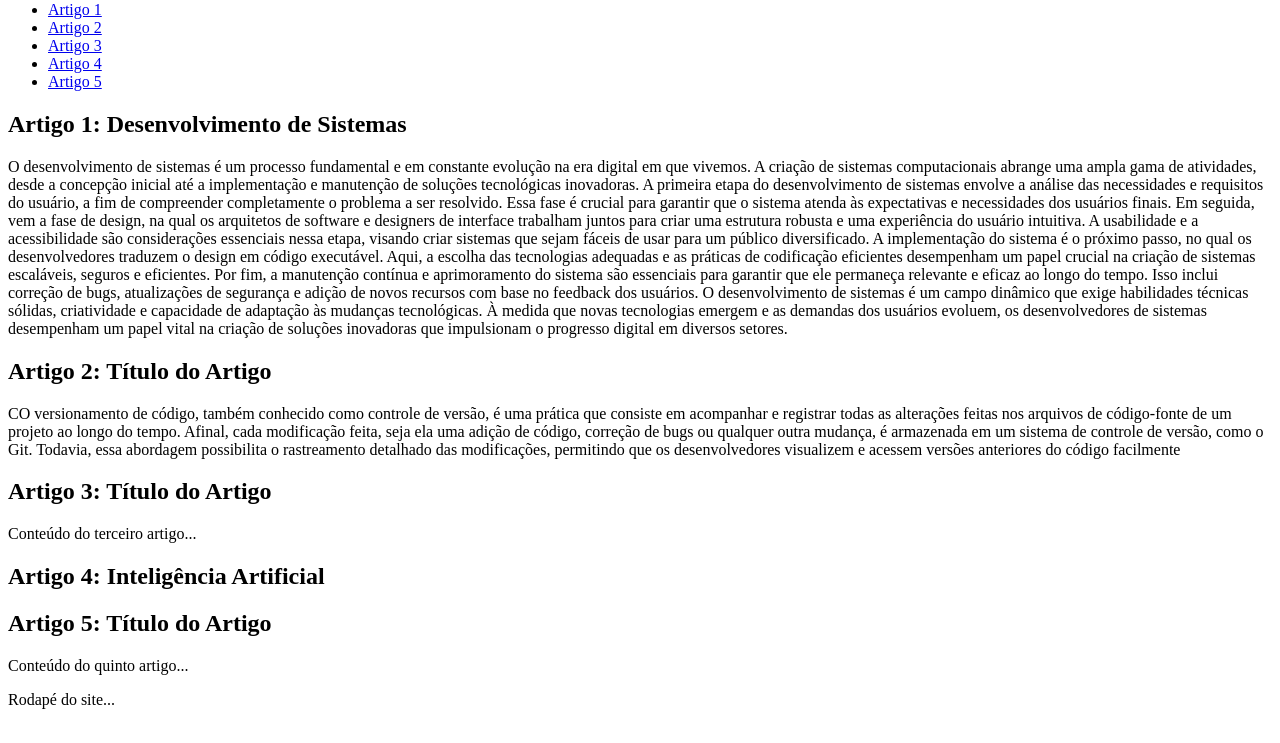
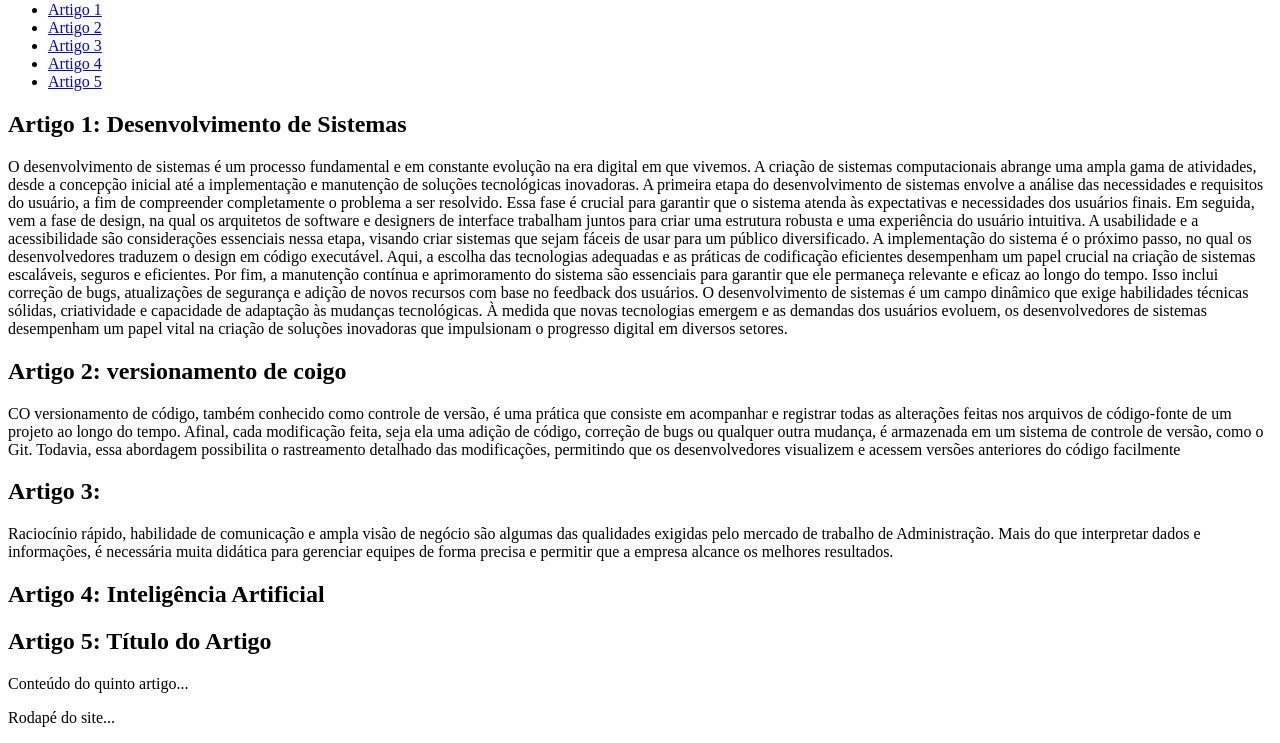
Before and after one commit to Gabrielggb07/repositorio-1, a plain HTML site: page index.html in a window 1280 px wide. Shown: the part 79-822 px from the top of the page. Drawn offline with Linux system fonts and the light colour scheme.

Commit message:
Update index.html

```diff
--- a/index.html
+++ b/index.html
@@ -36,13 +36,13 @@ Por fim, a manutenção contínua e aprimoramento do sistema são essenciais par
 
 O desenvolvimento de sistemas é um campo dinâmico que exige habilidades técnicas sólidas, criatividade e capacidade de adaptação às mudanças tecnológicas. À medida que novas tecnologias emergem e as demandas dos usuários evoluem, os desenvolvedores de sistemas desempenham um papel vital na criação de soluções inovadoras que impulsionam o progresso digital em diversos setores.
         <article id="artigo2">
-            <h2>Artigo 2: Título do Artigo</h2>
+            <h2>Artigo 2: versionamento de coigo</h2>
             <p>CO versionamento de código, também conhecido como controle de versão, é uma prática que consiste em acompanhar e registrar todas as alterações feitas nos arquivos de código-fonte de um projeto ao longo do tempo. Afinal, cada modificação feita, seja ela uma adição de código, correção de bugs ou qualquer outra mudança, é armazenada em um sistema de controle de versão, como o Git. Todavia, essa abordagem possibilita o rastreamento detalhado das modificações, permitindo que os desenvolvedores visualizem e acessem versões anteriores do código facilmente</p>
         </article>
 
         <article id="artigo3">
-            <h2>Artigo 3: Título do Artigo</h2>
-            <p>Conteúdo do terceiro artigo...</p>
+            <h2>Artigo 3: </h2>
+            <p>Raciocínio rápido, habilidade de comunicação e ampla visão de negócio são algumas das qualidades exigidas pelo mercado de trabalho de Administração. Mais do que interpretar dados e informações, é necessária muita didática para gerenciar equipes de forma precisa e permitir que a empresa alcance os melhores resultados.</p>
         </article>
 
         <article id="artigo4">
```
